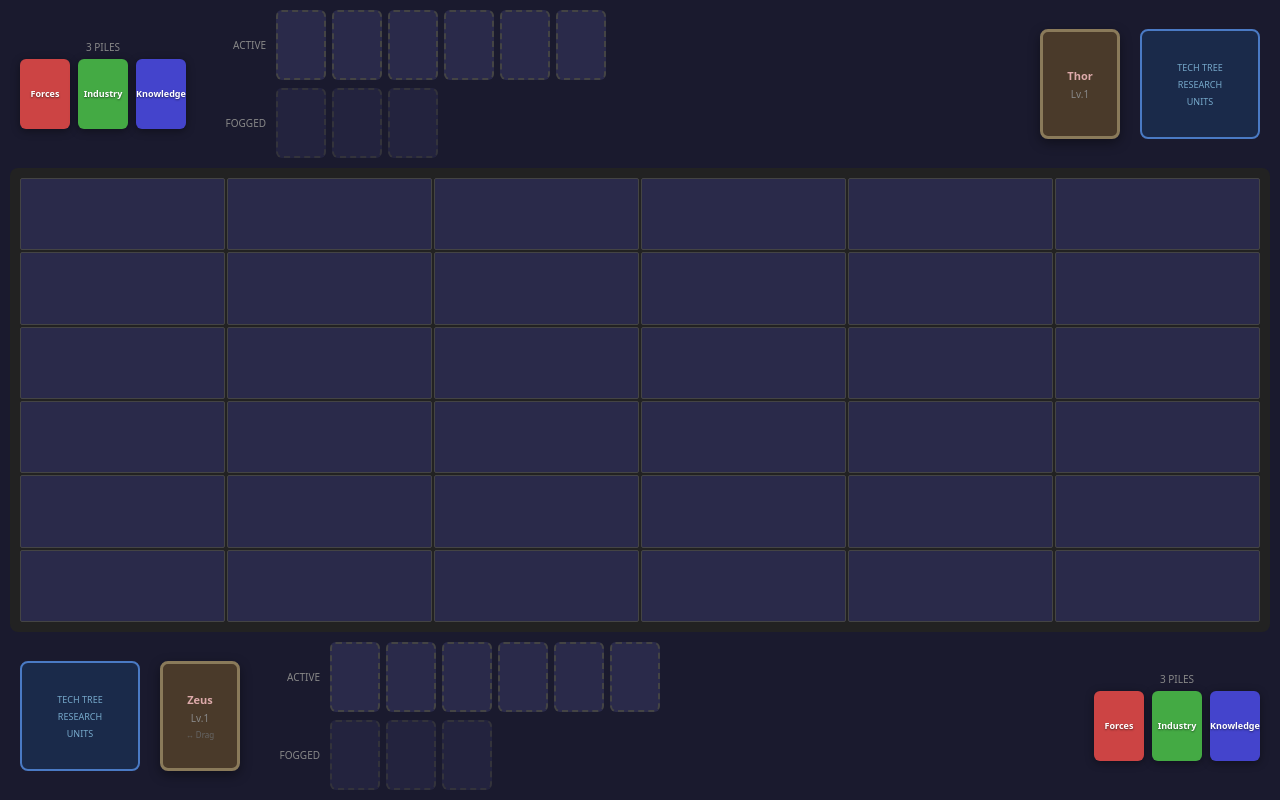
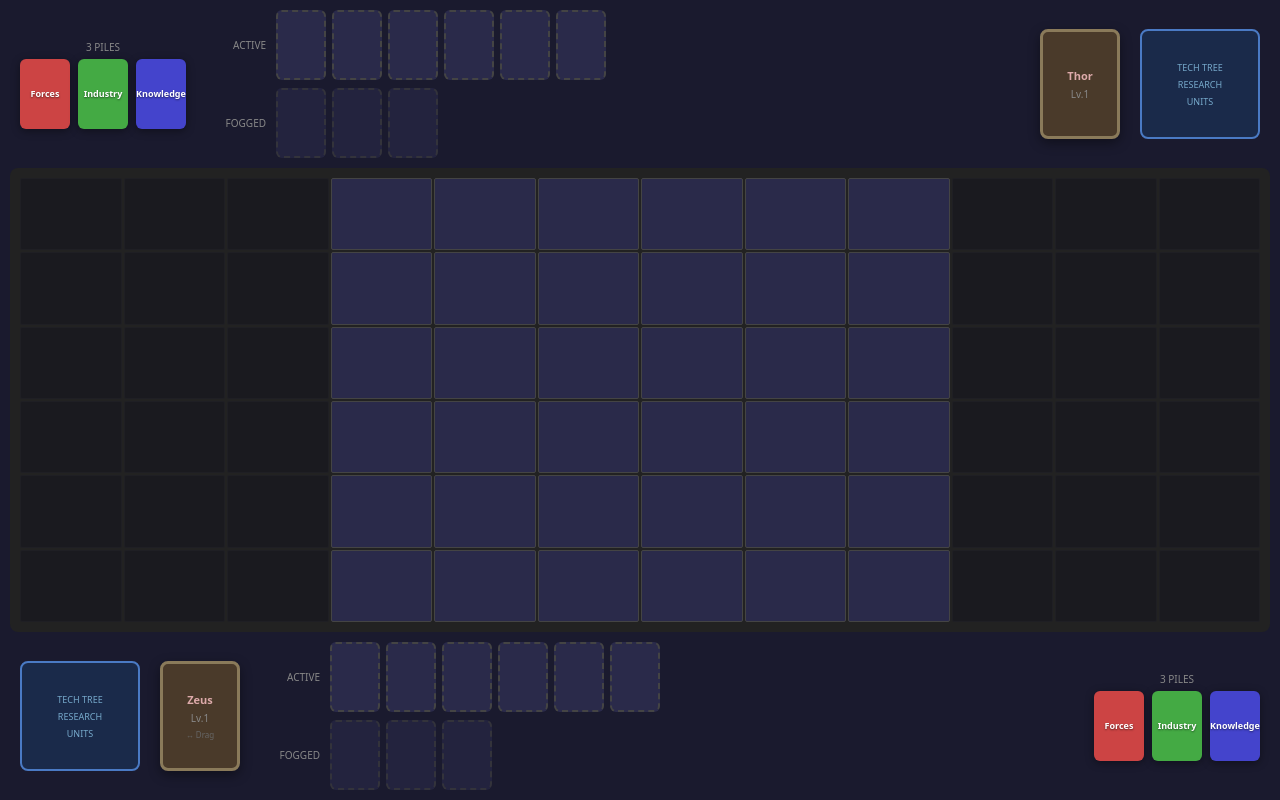
Before and after one commit to hopskotchradio/empires-hand, a React (Vite) app: page / in a window 1280 px wide. Built offline with nearby package versions, Linux system fonts and the light colour scheme.

Commit message:
3x3 fog | 6x6 grid | 3x3 fog layout

```diff
--- a/src/components/Board.tsx
+++ b/src/components/Board.tsx
@@ -7,10 +7,11 @@ interface BoardProps {
   currentPlayerId: string;
 }
 
-// Grid layout: 6x6 playable area
+// Grid layout: 3x3 Fog | 6x6 Grid | 3x3 Fog
+const FOG_SIZE = 3;
 const GRID_SIZE = 6;
-const TOTAL_COLS = GRID_SIZE;
-const TOTAL_ROWS = GRID_SIZE;
+const TOTAL_COLS = FOG_SIZE + GRID_SIZE + FOG_SIZE; // 12
+const TOTAL_ROWS = GRID_SIZE; // 6
 
 export const Board: React.FC<BoardProps> = ({ gameState, currentPlayerId }) => {
   const currentPlayer = gameState.players.find(p => p.id === currentPlayerId);
@@ -18,20 +19,20 @@ export const Board: React.FC<BoardProps> = ({ gameState, currentPlayerId }) => {
 
   if (!currentPlayer || !opponent) return null;
 
-  // Track unit positions with state for dragging
+  // Track unit positions with state for dragging (positions within the 6x6 grid)
   const [unitPositions, setUnitPositions] = useState({
-    'zeus-1': { x: 2, y: 5 }, // Bottom area of 6x6 grid
-    'thor-1': { x: 3, y: 0 }, // Top area of 6x6 grid
+    'zeus-1': { x: 2, y: 5 }, // Bottom area
+    'thor-1': { x: 3, y: 0 }, // Top area
   });
 
   const [draggedUnit, setDraggedUnit] = useState<string | null>(null);
 
-  // Convert to unit format for SpriteLayer
+  // Convert to unit format for SpriteLayer (add FOG_SIZE offset for rendering)
   const units = useMemo(() => [
     {
       id: 'zeus-1',
       card: { ...currentPlayer.hero, id: 'zeus' },
-      gridX: unitPositions['zeus-1'].x,
+      gridX: unitPositions['zeus-1'].x + FOG_SIZE,
       gridY: unitPositions['zeus-1'].y,
       isHero: true,
       canMove: true,
@@ -39,10 +40,10 @@ export const Board: React.FC<BoardProps> = ({ gameState, currentPlayerId }) => {
     {
       id: 'thor-1',
       card: { ...opponent.hero, id: 'thor' },
-      gridX: unitPositions['thor-1'].x,
+      gridX: unitPositions['thor-1'].x + FOG_SIZE,
       gridY: unitPositions['thor-1'].y,
       isHero: true,
-      canMove: false, // Opponent units can't be moved by current player
+      canMove: false,
     },
   ], [currentPlayer.hero, opponent.hero, unitPositions]);
 
@@ -57,12 +58,12 @@ export const Board: React.FC<BoardProps> = ({ gameState, currentPlayerId }) => {
     e.dataTransfer.effectAllowed = 'move';
   }, [units]);
 
-  // Handle drop on grid cell
+  // Handle drop on grid cell (gridX is already 0-5 within the playable area)
   const handleDrop = useCallback((gridX: number, gridY: number, e: React.DragEvent) => {
     e.preventDefault();
     if (!draggedUnit) return;
 
-    // Check bounds (must be within 6x6 grid)
+    // Check bounds (must be within 6x6 playable grid)
     if (gridX < 0 || gridX >= GRID_SIZE || gridY < 0 || gridY >= GRID_SIZE) return;
 
     setUnitPositions(prev => ({
@@ -84,25 +85,30 @@ export const Board: React.FC<BoardProps> = ({ gameState, currentPlayerId }) => {
 
       {/* Battlefield */}
       <div style={styles.battlefield}>
-        {/* Main Grid */}
+        {/* Main Grid with Fog Zones */}
         <div style={styles.gridContainer}>
           <div style={styles.grid}>
             {Array.from({ length: TOTAL_ROWS }).map((_, row) => (
               <div key={row} style={styles.row}>
                 {Array.from({ length: TOTAL_COLS }).map((_, col) => {
-                  const isValidDrop = draggedUnit !== null;
+                  const isLeftFog = col < FOG_SIZE;
+                  const isRightFog = col >= FOG_SIZE + GRID_SIZE;
+                  const isFog = isLeftFog || isRightFog;
+                  const isGrid = !isFog;
+                  const isValidDrop = isGrid && draggedUnit !== null;
 
                   return (
                     <div
                       key={`${row}-${col}`}
                       style={{
                         ...styles.cell,
-                        backgroundColor: '#2a2a4a',
-                        border: '1px solid #444',
+                        backgroundColor: isFog ? '#0a0a1a' : '#2a2a4a',
+                        border: isFog ? '1px solid #1a1a2a' : '1px solid #444',
                         cursor: isValidDrop ? 'copy' : 'default',
+                        opacity: isFog ? 0.3 : 1,
                       }}
-                      onDragOver={handleDragOver}
-                      onDrop={(e) => handleDrop(col, row, e)}
+                      onDragOver={isGrid ? handleDragOver : undefined}
+                      onDrop={isGrid ? (e) => handleDrop(col - FOG_SIZE, row, e) : undefined}
                     />
                   );
                 })}
@@ -111,8 +117,8 @@ export const Board: React.FC<BoardProps> = ({ gameState, currentPlayerId }) => {
           </div>
           <SpriteLayer
             units={units}
-            width={500}
-            height={300}
+            width={600}
+            height={350}
             onUnitClick={(unit) => console.log('Clicked:', unit.card.name)}
             draggedUnit={draggedUnit}
           />
--- a/src/components/SpriteLayer.tsx
+++ b/src/components/SpriteLayer.tsx
@@ -19,10 +19,11 @@ interface SpriteLayerProps {
   draggedUnit?: string | null;
 }
 
-// Grid config: 6x6
+// Grid config: 3x3 Fog | 6x6 Grid | 3x3 Fog = 12x6
+const FOG_SIZE = 3;
 const GRID_SIZE = 6;
-const TOTAL_COLS = GRID_SIZE;
-const TOTAL_ROWS = GRID_SIZE;
+const TOTAL_COLS = FOG_SIZE + GRID_SIZE + FOG_SIZE; // 12
+const TOTAL_ROWS = GRID_SIZE; // 6
 
 const TILE_WIDTH = 60;
 const TILE_HEIGHT = 50;
```
